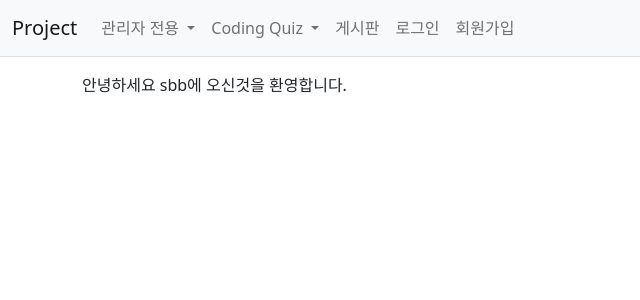
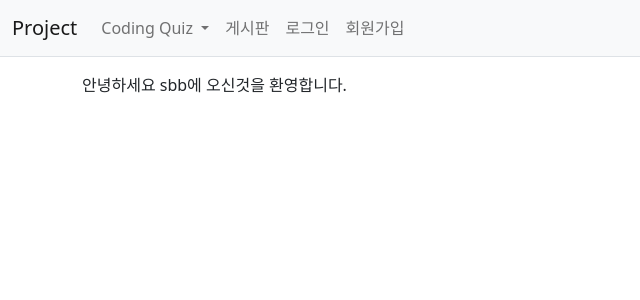
Before and after one commit to pjnw1236/QuizProject, a Spring Boot app: page /sbb in a window 1280 px wide. Shown: the top 300 px of the page, without its empty margins (0-640 px from the left). Run offline with Spring Boot 4, Linux system fonts and the light colour scheme; some of the project's set-up classes (security, data sources, template engines, error pages and the like) are left out, and stand-ins take their place; some libraries are stand-ins or nearby versions.

Commit message:
feat: 관리자 계정 로그인시에만 navBar 관리자 전용 토글 보이게 설정

```diff
--- a/src/main/resources/templates/navbar.html
+++ b/src/main/resources/templates/navbar.html
@@ -9,7 +9,7 @@
       <ul class="navbar-nav me-auto mb-2 mb-lg-0">
 
         <!-- ADMIN -->
-        <li class="nav-item dropdown">
+        <li class="nav-item dropdown" sec:authorize="hasAuthority('ROLE_ADMIN')">
           <a class="nav-link dropdown-toggle" href="#" role="button" data-bs-toggle="dropdown" aria-expanded="false">
             관리자 전용
           </a>
```
